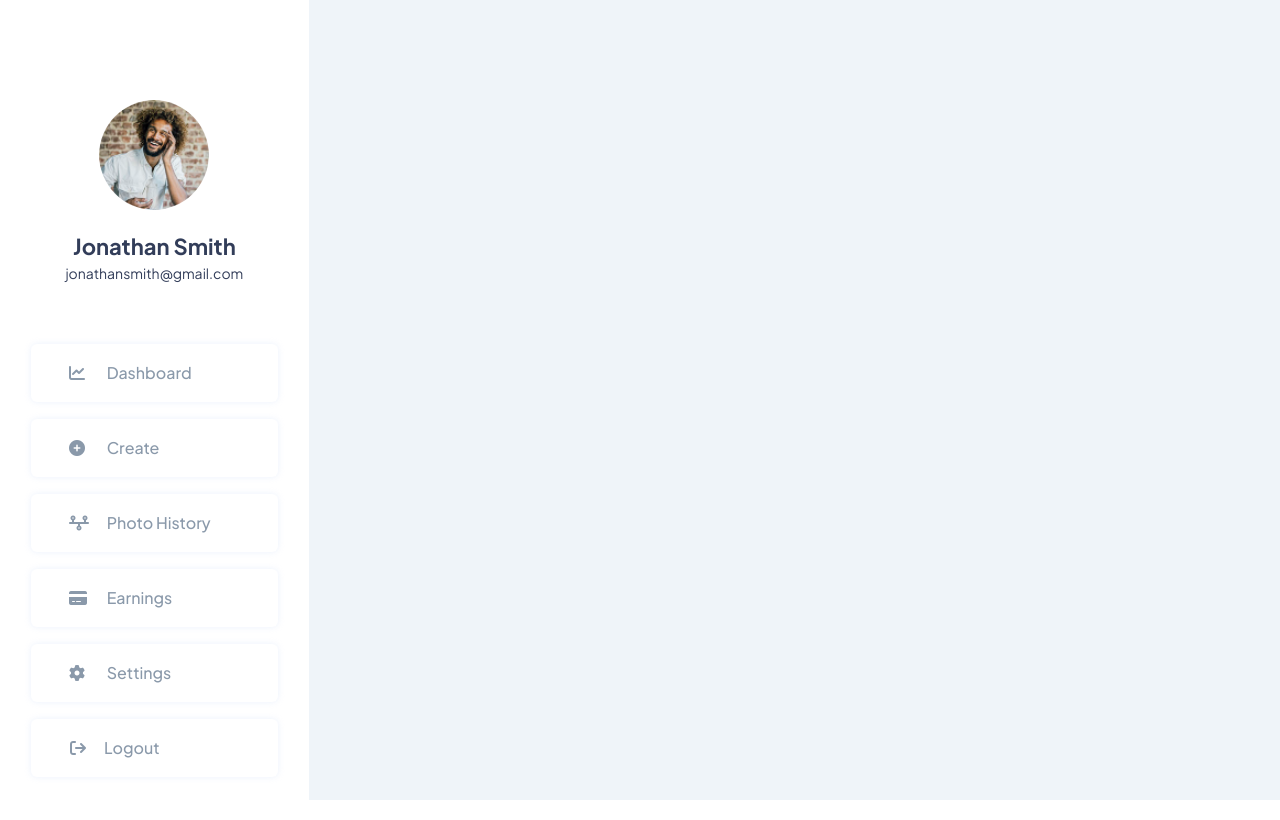
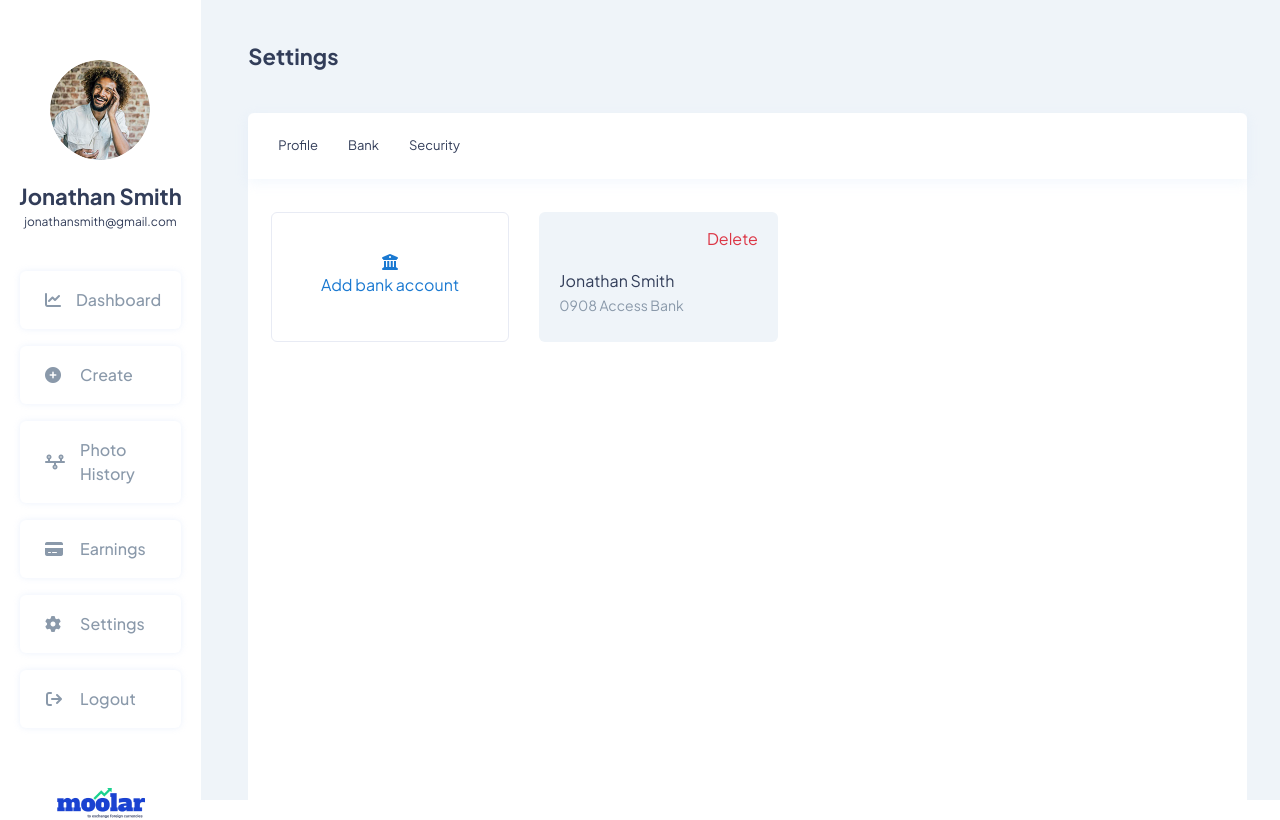
Before and after one commit to sottijani/aworan-FE, a React (Create React App) app: page / in a window 1280 px wide. Shown: the top 820 px of the page. Built offline with nearby package versions, Linux system fonts and the light colour scheme.

Commit message:
complete ettings ui

```diff
--- a/src/assets/style/index.scss
+++ b/src/assets/style/index.scss
@@ -36,7 +36,7 @@ a {
 }
 
 body {
-	font-weight: $aworan-font-400;
+	// font-weight: $aworan-font-400;
 	color: $aworan-sec;
 }
 
@@ -68,6 +68,10 @@ a {
 
 .font-500 {
 	font-weight: $aworan-font-500;
+}
+
+.font-400 {
+	font-weight: $aworan-font-400;
 }
 
 .font-18 {
@@ -257,8 +261,8 @@ a {
 	}
 
 	.img-container {
-		width: 11rem;
-		height: 11rem;
+		width: 10rem;
+		height: 10rem;
 
 		img {
 			width: 100%;
@@ -268,11 +272,12 @@ a {
 	}
 
 	a {
-		display: block;
-		padding: $a-spacing1 $a-spacing2 ;
+		display: flex;
+		align-items: center;
+		padding: $a-spacing1 2.5rem;
 		box-shadow: 0px 0px 6px rgba(188, 210, 244, 0.3);
 		border-radius: $ter-radii;
-		width: 30rem;
+		width: 20rem;
 		max-width: 80%;
 		margin: $a-spacing1 auto;
 		color: #8A99AA;
@@ -282,5 +287,76 @@ a {
 			margin-right: 1.5rem;
 			width: 2rem;
 		}
+
+		span {
+			display: block;
+		}
 	}
 }
+
+.cont-container {
+	padding: 0 4rem;
+}
+
+// settings
+.settings {
+	.tabs {
+		padding-left: 3rem;
+		box-shadow: 0px 4px 12px rgba(197, 219, 244, 0.2);
+		font-size: 1.3rem;
+
+		span {
+			display: block;
+			padding: 2.3rem 0;
+			display: block;
+			margin-right: 3rem;
+
+			&:hover {
+				border-bottom: 2px solid $aworan-primary
+			}
+		}
+	}
+
+	.content {
+		padding: 3.3rem 3rem;
+
+		.row {
+			gap: 3rem;
+
+			.col-md-3 {
+				min-height: 13rem;
+				border: 1px solid #E8EBF4;
+			}
+
+			.bank {
+				color: #1A79D1;
+			}
+
+			.del-bank {
+				background: #EFF4F9;
+				padding: 1.5rem 2rem;
+
+				small {
+					color: #8A99AA;
+					;
+				}
+			}
+		}
+	}
+}
+
+.addbank {
+	color: #8A99AA;
+	font-size: 1.4rem;
+	font-weight: 500;
+
+	input {
+		border: 1px solid #E8EBF4;
+		border-radius: .6rem;
+		width: 100%;
+	}
+
+	.bt {
+		padding-top: 7.7rem;
+	}
+}
--- a/src/components/sidebar.jsx
+++ b/src/components/sidebar.jsx
@@ -1,44 +1,49 @@
 import assets from "../js/assets";
+import Settings from "../pages/settings";
 
 const Sidebar = () => {
 	return (
 		<div className="sidebar">
 			<div className="row">
-				<div className="col-3  position-relative d-none d-md-block ">
-					<div className="side-nav bg-white apt-10 apb-10">
+				<div className="col-2  position-relative d-none d-md-block ">
+					<div className="side-nav bg-white apt-6  apb-6">
 						<div className="img-container rounded-circle overflow-hidden mx-auto">
 							<img src={assets.avatar} alt="" />
 						</div>
 						<div className="text-center amt-2">
 							<p className="font-700 font-22 m-0 w-100 ">Jonathan Smith</p>
-							<p className="font-14 w-100">jonathansmith@gmail.com</p>
+							<p className="font-12 w-100">jonathansmith@gmail.com</p>
 						</div>
-						<div className="links amt-6 amb-6">
+						<div className="links amt-4">
 							<a href="/#">
-								<i class="fa-solid fa-chart-line"></i> Dashboard
+								<i class="fa-solid fa-chart-line"></i> <span> Dashboard</span>
 							</a>
 							<a href="/#">
-								<i class="fa-solid fa-circle-plus"></i> Create
+								<i class="fa-solid fa-circle-plus"></i>
+								<span> Create</span>
 							</a>
 							<a href="/#">
-								<i class="fa-solid fa-timeline"></i> Photo History
+								<i class="fa-solid fa-timeline"></i> <span>Photo History</span>
 							</a>
 							<a href="/#">
-								<i class="fa-solid fa-credit-card"></i> Earnings
+								<i class="fa-solid fa-credit-card"></i> <span>Earnings</span>
 							</a>
 							<a href="/#">
-								<i class="fa-solid fa-gear"></i> Settings
+								<i class="fa-solid fa-gear"></i> <span>Settings</span>
 							</a>
 							<a href="/#">
-								<i class="fa-solid fa-arrow-right-from-bracket"></i>Logout
+								<i class="fa-solid fa-arrow-right-from-bracket"></i>
+								<span>Logout</span>
 							</a>
 						</div>
-						<div className="logo text-center amt-6  apt-6 apb-6">
-							<img src={assets.logo} alt="" className="amt-6" />
+						<div className="logo text-center amt-6  ">
+							<img src={assets.logo} alt="" className="" />
 						</div>
 					</div>
 				</div>
-				<div className="col-md-9"></div>
+				<div className="col-md-10 cont-container">
+					<Settings />
+				</div>
 			</div>
 		</div>
 	);
--- /dev/null
+++ b/src/pages/settings.js
@@ -0,0 +1,80 @@
+const Settings = () => {
+	return (
+		<div className="settings">
+			<p className="apt-4 mb-0 apb-4 font-700 font-22">Settings</p>
+
+			<div className="bg-white round-ter " style={{ minHeight: "76.2rem" }}>
+				<div className="tabs d-flex">
+					<span role="button">Profile</span>
+					<span role="button">Bank</span>
+					<span role="button">Security</span>
+				</div>
+
+				<div className="container-fluid  content">
+					<div className="row">
+						<button className="col-md-3 round-ter d-flex flex-column justify-content-center align-items-center bank bg-white" data-bs-target="#addBank" data-bs-toggle="modal">
+							<i class="fa-solid fa-building-columns"></i>
+							<span className="py-1">Add bank account </span>
+						</button>
+						<div className="col-md-3 round-ter del-bank border-0 d-flex justify-content-between flex-column">
+							<p className="w-100 text-end text-danger font-400" data-bs-toggle="modal" data-bs-target="#exampleModal" role="button">
+								Delete
+							</p>
+							<p>
+								Jonathan Smith <br />
+								<small>0908 Access Bank</small>
+							</p>
+						</div>
+					</div>
+				</div>
+			</div>
+
+			<div className="modal fade " id="exampleModal" tabIndex="-1" aria-labelledby="exampleModalLabel" aria-hidden="true" key="modal">
+				<div className="modal-dialog modal-dialog-centered ">
+					<div className="modal-content round-ter border-0  " style={{ padding: "2rem 3.5rem" }}>
+						<div className="modal-header border-0 font-700 font-22">Delete Bank Account</div>
+						<div className="modal-body py-4">
+							<p>Are you sure you want to delete this bank account details?</p>
+						</div>
+						<div className="modal-header border-0 d-flex gap-3 ">
+							<button className="border round-ter p-3 w-50 bg-white" data-bs-dismiss="modal">
+								No, Cancel
+							</button>
+							<button className="bg-danger w-50 text-white round-ter p-3 border-0">Yes, Delete</button>
+						</div>
+					</div>
+				</div>
+			</div>
+
+			<div className="modal fade addbank " id="addBank" tabIndex="-1" aria-labelledby="addBank" aria-hidden="true" key="bank">
+				<div className="modal-dialog modal-dialog-centered ">
+					<form className=" w-100 round-ter border-0 ">
+						<div className="modal-content  border-0 p-5 w-75 mx-auto">
+							<div className="modal-header border-0 font-700 font-22 ">Add Bank Account</div>
+							<div className="modal-body py-3">
+								<div className="py-3">
+									<label className="d-block my-2">Bank</label>
+									<input className="p-3" type="text" required />
+								</div>
+								<div className="py-3">
+									<label className="d-block my-2">Account Number</label>
+									<input className="p-3" type="number" required />
+								</div>
+							</div>
+							<div className="modal-header border-0 d-flex gap-3 bt ">
+								<button type="button" className="border round-ter p-3 w-50 bg-white" data-bs-dismiss="modal">
+									No, Cancel
+								</button>
+								<button type="submit" className="d-bg-blue w-50 text-white round-ter p-3 border-0">
+									Add Bank
+								</button>
+							</div>
+						</div>
+					</form>
+				</div>
+			</div>
+		</div>
+	);
+};
+
+export default Settings;
```
